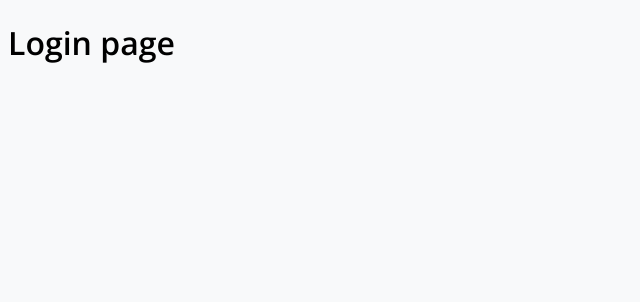
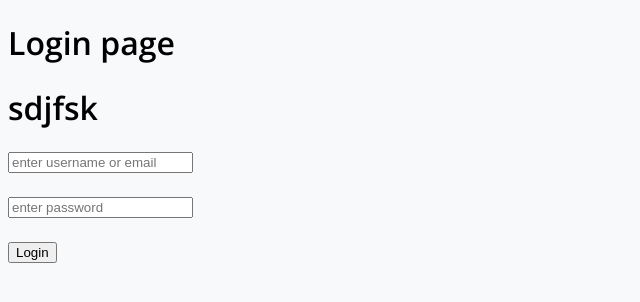
Before and after one commit to Ceyntra/ceyntra-admin-dashboard, a React (Create React App) app: page / in a window 1280 px wide. Shown: the top 302 px of the page, without its empty margins (0-640 px from the left). Built offline with nearby package versions, Linux system fonts and the light colour scheme.

Commit message:
added login logout functions

```diff
--- a/src/App.js
+++ b/src/App.js
@@ -1,49 +1,52 @@
-import './App.css';
-import React  from 'react'
-import Login from './Login';
-import Dashboard from './pages/Dashboard';
-import {BrowserRouter as Router , Route, Switch} from 'react-router-dom';
-import NavBar from './components/navbar/NavBar';
-import TopBar from './components/navbar/TopBar';
+import "./App.css";
+import React from "react";
+import Login from "./Login";
+import Dashboard from "./pages/Dashboard";
+import { BrowserRouter as Router, Route, Switch } from "react-router-dom";
+import NavBar from "./components/navbar/NavBar";
+import TopBar from "./components/navbar/TopBar";
 
 // Pages
-import Traveller from './pages/Traveller';
-import Places from './pages/Places';
-import Service from './pages/Service';
-import Hotel from './pages/Hotel';
-import Taxi from './pages/Taxi';
-import Guide from './pages/Guide';
-import Message from './pages/Message';
-import Profile from './pages/Profile';
-import { AppBar } from '@material-ui/core';
-
+import Traveller from "./pages/Traveller";
+import Places from "./pages/Places";
+import Service from "./pages/Service";
+import Hotel from "./pages/Hotel";
+import Taxi from "./pages/Taxi";
+import Guide from "./pages/Guide";
+import Message from "./pages/Message";
+import Profile from "./pages/Profile";
+import { AppBar } from "@material-ui/core";
+import Forbidden from "./pages/Forbidden";
+import { LoginProvider } from "./states/LoginContext";
 
 function App() {
   return (
     <div className="App">
+      <LoginProvider>
         <Router>
           <div>
-            <Route exact path='/' component={Login} />
-            <Route path='/home'>
-                <TopBar/>
-                 <NavBar url={window.location.pathname}/>
-              <div className='page-content'>
+            <Route exact path="/" component={Login} />
+            <Route path="/forbidden" component={Forbidden} />
+            <Route path="/home">
+              <TopBar />
+              <NavBar url={window.location.pathname} />
+              <div className="page-content">
                 <Switch>
-                    <Route exact path='/home' component={Dashboard} />
-                    <Route exact path='/home/travellers' component={Traveller} />
-                    <Route path='/home/places' component={Places} />
-                    <Route path='/home/services' component={Service} />
-                    <Route path='/home/hotels' component={Hotel} />
-                    <Route path='/home/taxis' component={Taxi} />
-                    <Route path='/home/guides' component={Guide} />
-                    <Route path='/home/messages' component={Message} />
-                    <Route path='/home/profile' component={Profile} />
+                  <Route exact path="/home" component={Dashboard} />
+                  <Route exact path="/home/travellers" component={Traveller} />
+                  <Route path="/home/places" component={Places} />
+                  <Route path="/home/services" component={Service} />
+                  <Route path="/home/hotels" component={Hotel} />
+                  <Route path="/home/taxis" component={Taxi} />
+                  <Route path="/home/guides" component={Guide} />
+                  <Route path="/home/messages" component={Message} />
+                  <Route path="/home/profile" component={Profile} />
                 </Switch>
               </div>
-
             </Route>
           </div>
         </Router>
+      </LoginProvider>
     </div>
   );
 }
--- a/src/Login.js
+++ b/src/Login.js
@@ -1,11 +1,81 @@
-import React from 'react'
+import React from "react";
+import { createContext } from "react";
+import { useContext } from "react";
+import { useState } from "react";
+import { useHistory } from "react-router-dom";
+import axios from "./service/axios";
+import { LoginContext } from "./states/LoginContext";
 
 function Login() {
-    return (
+  const [email, setemail] = useState("");
+  const [password, setpassword] = useState("");
+  const [loginError, setloginError] = useState(null);
+  const history = useHistory();
+
+  // login function
+  var login = async () => {
+    await axios
+      .post("/login", {
+        email: email,
+        password: password,
+      })
+      .then((res1) => {
+        var response = res1.data;
+        if (response == "emailOrPasswordIsIncorrect") {
+          setloginError("emailOrPasswordIsIncorrect");
+        } else if (response == "userNotFound") {
+          setloginError("userNotFound");
+        } else {
+          axios
+            .post(`/encryptDetails`, {
+              userId: response,
+            })
+            .then((res2) => {
+              sessionStorage.setItem("token", res2.data);
+
+              history.push("/home");
+            });
+        }
+      });
+  };
+
+  return (
+    <div>
+      <h1>Login page</h1>
+
+      {loginError != null ? (
+        <div>{loginError}</div>
+      ) : (
         <div>
-            <h1>Login page</h1>
+          <h1>sdjfsk</h1>
         </div>
-    )
+      )}
+      <input
+        type="text"
+        name=""
+        id=""
+        autoComplete="true"
+        placeholder="enter username or email"
+        onChange={(e) => {
+          setemail(e.target.value);
+        }}
+      />
+      <br />
+      <br />
+      <input
+        type="text"
+        name=""
+        id=""
+        placeholder="enter password"
+        onChange={(e) => {
+          setpassword(e.target.value);
+        }}
+      />
+      <br />
+      <br />
+      <button onClick={login}>Login</button>
+    </div>
+  );
 }
 
-export default Login
+export default Login;
```
